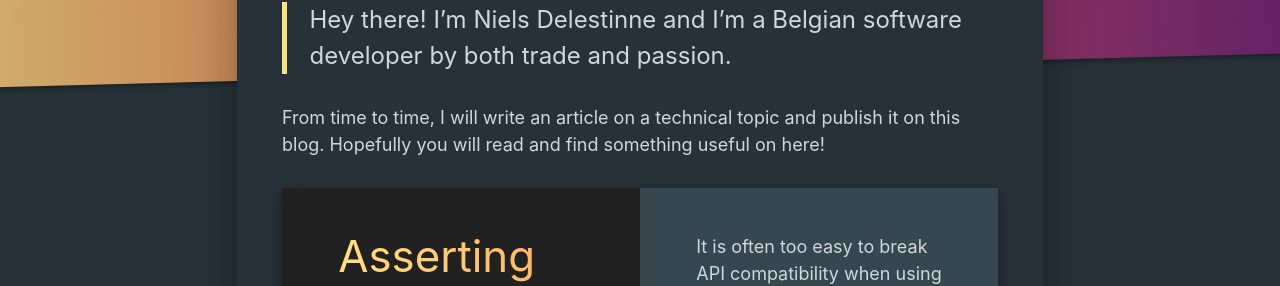
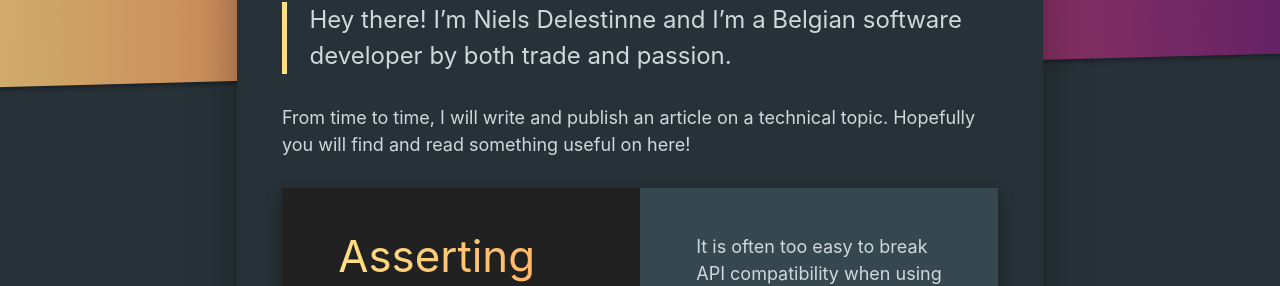
Before and after one commit to nielsdelestinne/niedel.be, a Jekyll site: the page built from index.markdown, in a window 1280 px wide. Shown: the part 278-564 px from the top of the page. Built offline with Jekyll 4.4.1, drawn with Linux system fonts in a browser that asks for light colours.

Commit message:
updated intro text 'write and publish' & 'find and read'

```diff
--- a/index.markdown
+++ b/index.markdown
@@ -5,4 +5,4 @@
 
 > Hey there! I'm Niels Delestinne and I'm a Belgian software developer by both trade and passion.
 
-From time to time, I will write an article on a technical topic and publish it on this blog. Hopefully you will read and find something useful on here!
+From time to time, I will write and publish an article on a technical topic. Hopefully you will find and read something useful on here!
```
